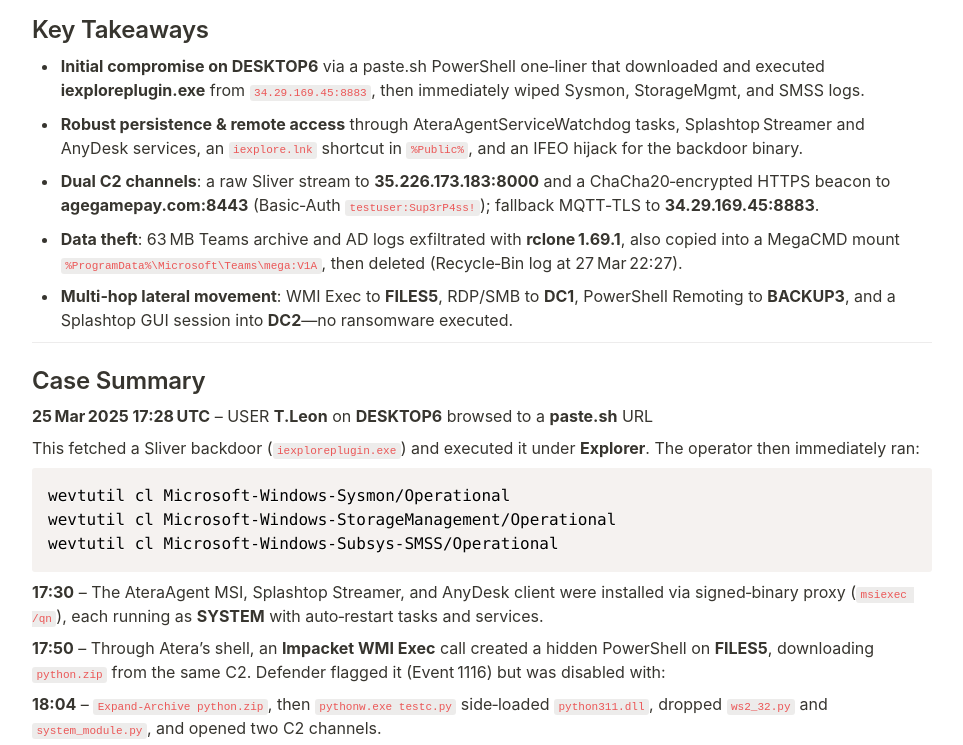
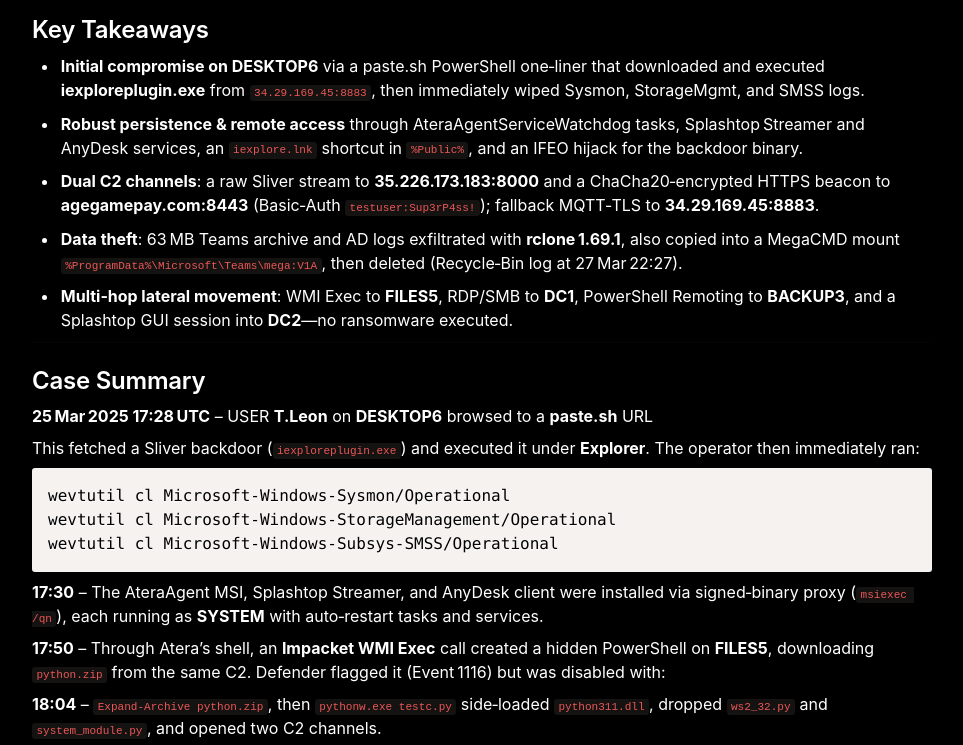
Before and after one commit to cocopollo/mahmoudswelam, a plain HTML site: page Reports/StarkTech Incident Report 1dab727b1373804eb103cf7d2c5c8702.html in a window 1280 px wide. Shown: the part 287-1032 px from the top of the page, without its empty margins (158-1121 px from the left). Drawn offline with nearby package versions, Linux system fonts and the light colour scheme.

Commit message:
Update StarkTech Incident Report 1dab727b1373804eb103cf7d2c5c8702.html

```diff
--- a/Reports/StarkTech Incident Report 1dab727b1373804eb103cf7d2c5c8702.html
+++ b/Reports/StarkTech Incident Report 1dab727b1373804eb103cf7d2c5c8702.html
@@ -11,14 +11,17 @@ html {
 
 html,
 body {
+	background-color: #000; /* black background */
+	color: #fff
 	margin: 0;
 	padding: 0;
 }
 @media only screen {
 	body {
-		margin: 2em auto;
+			margin: 2em auto;
 		max-width: 900px;
-		color: rgb(55, 53, 47);
+		color: #fff;
+		background-color: #000;
 	}
 }
 
```
